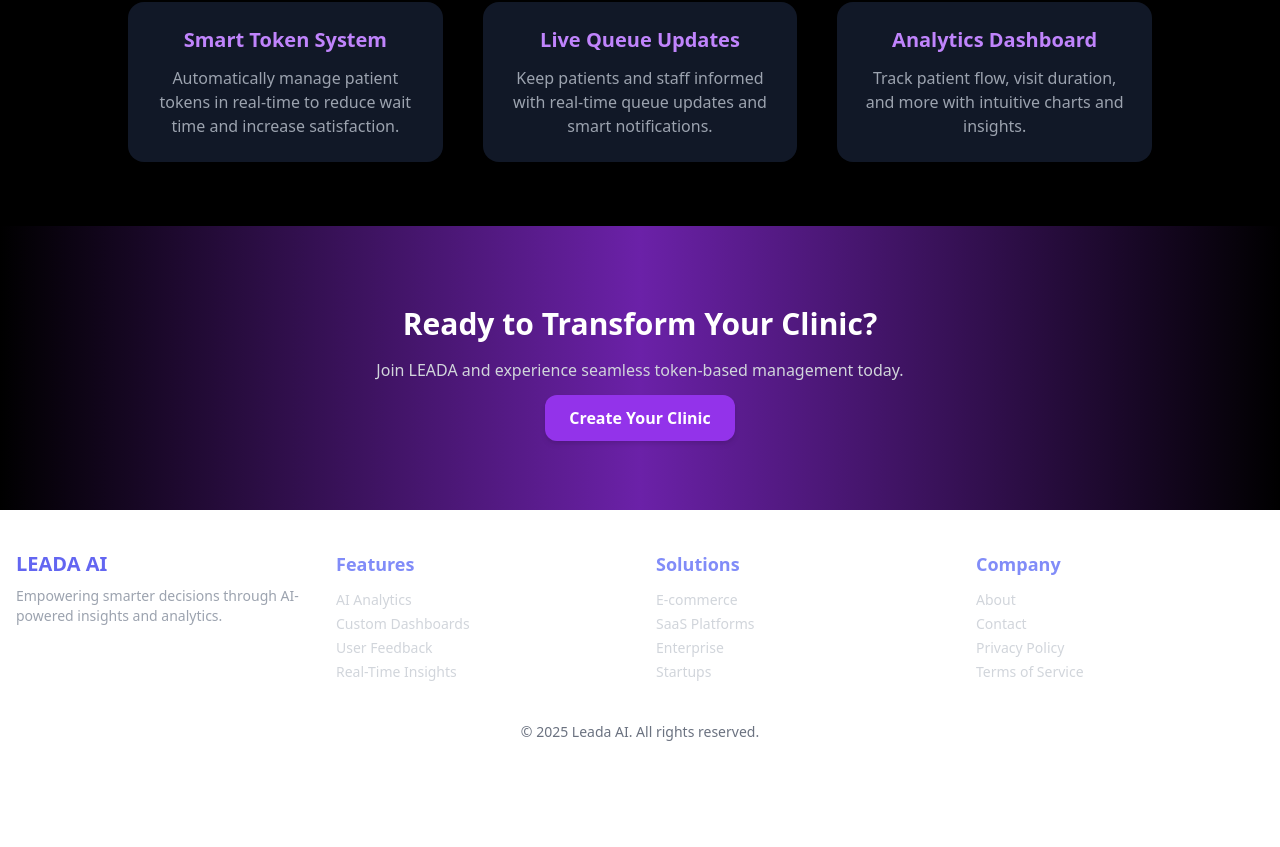
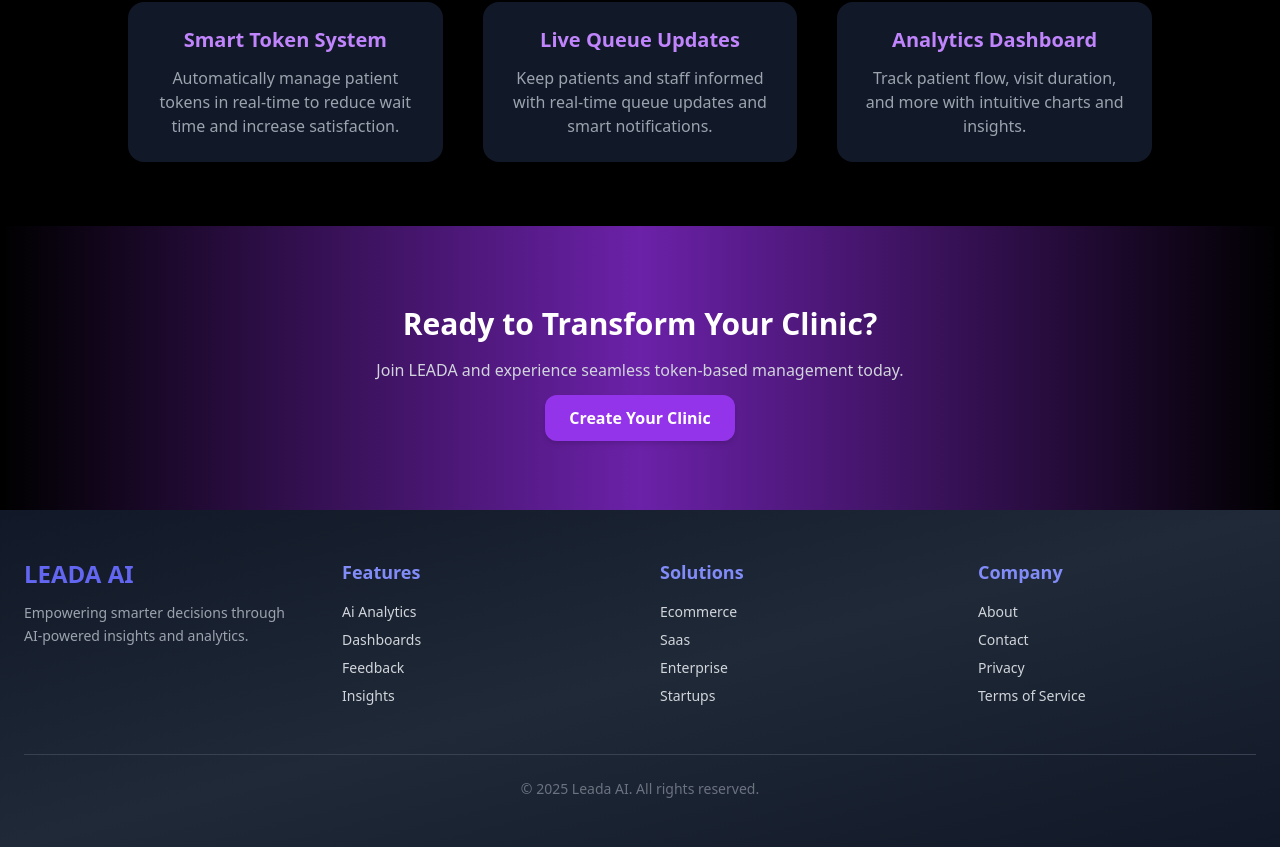
Before and after one commit to jeyabalaganesh-s/sample, a React (Vite) app: page / in a window 1280 px wide. Shown: the part 507-1354 px from the top of the page. Before the commit the page ends 1289 px from the top, so only its background shows below. Built offline with nearby package versions, Linux system fonts and the light colour scheme.

Commit message:
updated footer

```diff
--- a/src/pages/footer.tsx
+++ b/src/pages/footer.tsx
@@ -1,49 +1,72 @@
-// src/pages/Footer.tsx
 import { Link } from "react-router-dom";
 
 const Footer = () => {
   return (
-    <footer className="relative bg-white text-white py-10 px-4">
-      <div className="max-w-7xl mx-auto grid grid-cols-1 sm:grid-cols-2 md:grid-cols-4 gap-8">
+    <footer className="bg-gradient-to-br from-gray-900 via-gray-800 to-gray-900 text-white py-12 px-6">
+      <div className="max-w-7xl mx-auto grid grid-cols-1 sm:grid-cols-2 md:grid-cols-4 gap-10">
+
+        {/* Brand Section */}
         <div>
-          <h2 className="text-xl font-bold text-indigo-500 mb-2">LEADA AI</h2>
-          <p className="text-sm text-gray-400">
+          <h2 className="text-2xl font-extrabold text-indigo-500 mb-3">LEADA AI</h2>
+          <p className="text-sm text-gray-400 leading-relaxed">
             Empowering smarter decisions through AI-powered insights and analytics.
           </p>
         </div>
 
+        {/* Features Section */}
         <div>
-          <h3 className="text-lg font-semibold mb-3 text-indigo-400">Features</h3>
-          <ul className="space-y-1 text-sm text-gray-300">
-            <li><Link to="/features/ai-analytics" className="hover:text-indigo-500">AI Analytics</Link></li>
-            <li><Link to="/features/dashboards" className="hover:text-indigo-500">Custom Dashboards</Link></li>
-            <li><Link to="/features/feedback" className="hover:text-indigo-500">User Feedback</Link></li>
-            <li><Link to="/features/insights" className="hover:text-indigo-500">Real-Time Insights</Link></li>
+          <h3 className="text-lg font-semibold mb-4 text-indigo-400">Features</h3>
+          <ul className="space-y-2 text-sm">
+            {["ai-analytics", "dashboards", "feedback", "insights"].map((item, idx) => (
+              <li key={idx}>
+                <Link
+                  to={`/features/${item}`}
+                  className="text-gray-300 hover:text-indigo-400 transition-colors duration-200"
+                >
+                  {item.replace("-", " ").replace(/\b\w/g, c => c.toUpperCase())}
+                </Link>
+              </li>
+            ))}
           </ul>
         </div>
 
+        {/* Solutions Section */}
         <div>
-          <h3 className="text-lg font-semibold mb-3 text-indigo-400">Solutions</h3>
-          <ul className="space-y-1 text-sm text-gray-300">
-            <li><Link to="/solutions/ecommerce" className="hover:text-indigo-500">E-commerce</Link></li>
-            <li><Link to="/solutions/saas" className="hover:text-indigo-500">SaaS Platforms</Link></li>
-            <li><Link to="/solutions/enterprise" className="hover:text-indigo-500">Enterprise</Link></li>
-            <li><Link to="/solutions/startups" className="hover:text-indigo-500">Startups</Link></li>
+          <h3 className="text-lg font-semibold mb-4 text-indigo-400">Solutions</h3>
+          <ul className="space-y-2 text-sm">
+            {["ecommerce", "saas", "enterprise", "startups"].map((item, idx) => (
+              <li key={idx}>
+                <Link
+                  to={`/solutions/${item}`}
+                  className="text-gray-300 hover:text-indigo-400 transition-colors duration-200"
+                >
+                  {item.charAt(0).toUpperCase() + item.slice(1)}
+                </Link>
+              </li>
+            ))}
           </ul>
         </div>
 
+        {/* Company Section */}
         <div>
-          <h3 className="text-lg font-semibold mb-3 text-indigo-400">Company</h3>
-          <ul className="space-y-1 text-sm text-gray-300">
-            <li><Link to="/about" className="hover:text-indigo-500">About</Link></li>
-            <li><Link to="/contact" className="hover:text-indigo-500">Contact</Link></li>
-            <li><Link to="/privacy" className="hover:text-indigo-500">Privacy Policy</Link></li>
-            <li><Link to="/terms" className="hover:text-indigo-500">Terms of Service</Link></li>
+          <h3 className="text-lg font-semibold mb-4 text-indigo-400">Company</h3>
+          <ul className="space-y-2 text-sm">
+            {["about", "contact", "privacy", "terms"].map((item, idx) => (
+              <li key={idx}>
+                <Link
+                  to={`/${item}`}
+                  className="text-gray-300 hover:text-indigo-400 transition-colors duration-200"
+                >
+                  {item === "terms" ? "Terms of Service" : item.replace(/\b\w/g, c => c.toUpperCase())}
+                </Link>
+              </li>
+            ))}
           </ul>
         </div>
       </div>
 
-      <div className="mt-10 text-center text-gray-500 text-sm">
+      {/* Copyright */}
+      <div className="mt-12 text-center text-gray-500 text-sm border-t border-gray-700 pt-6">
         © {new Date().getFullYear()} Leada AI. All rights reserved.
       </div>
     </footer>
```
